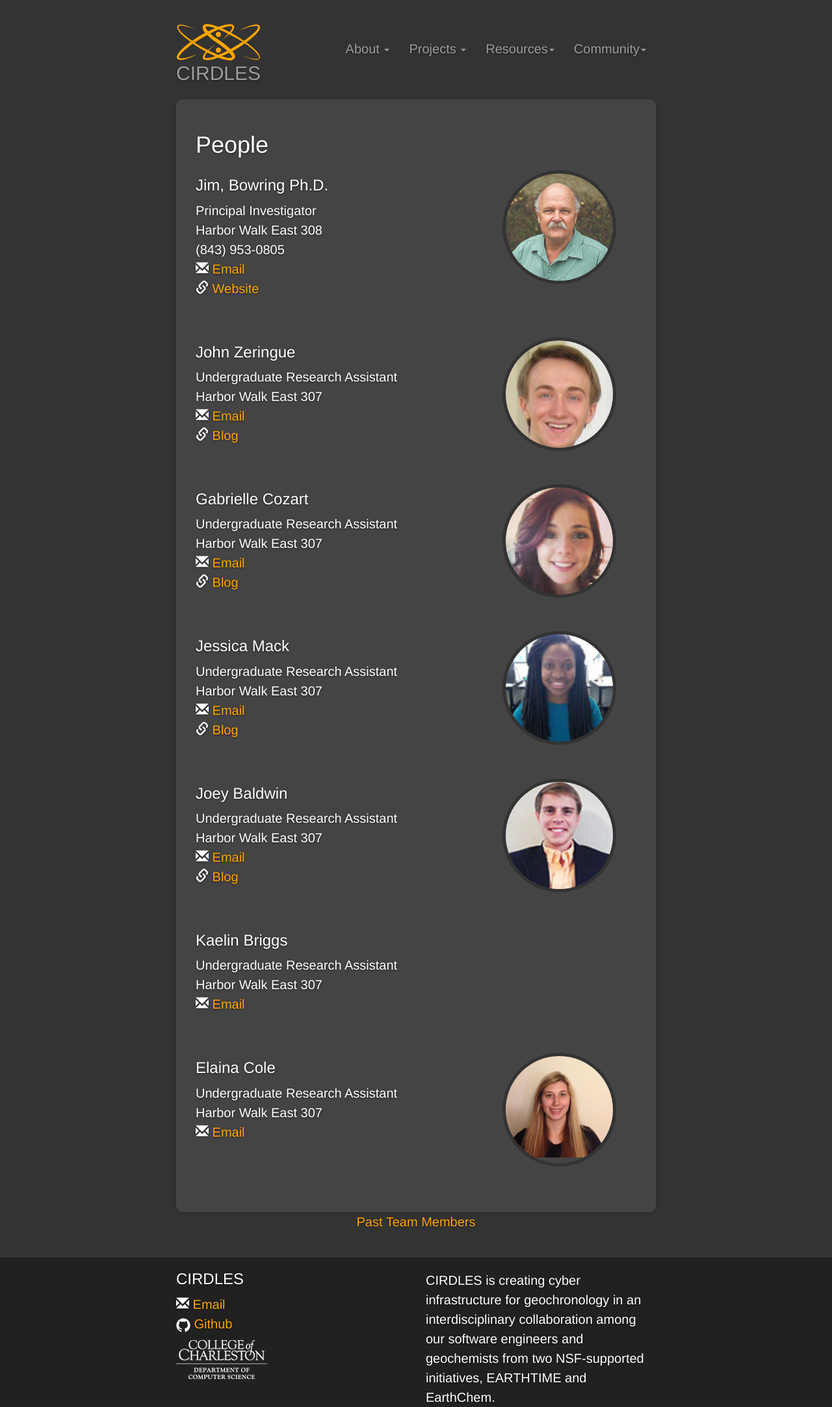
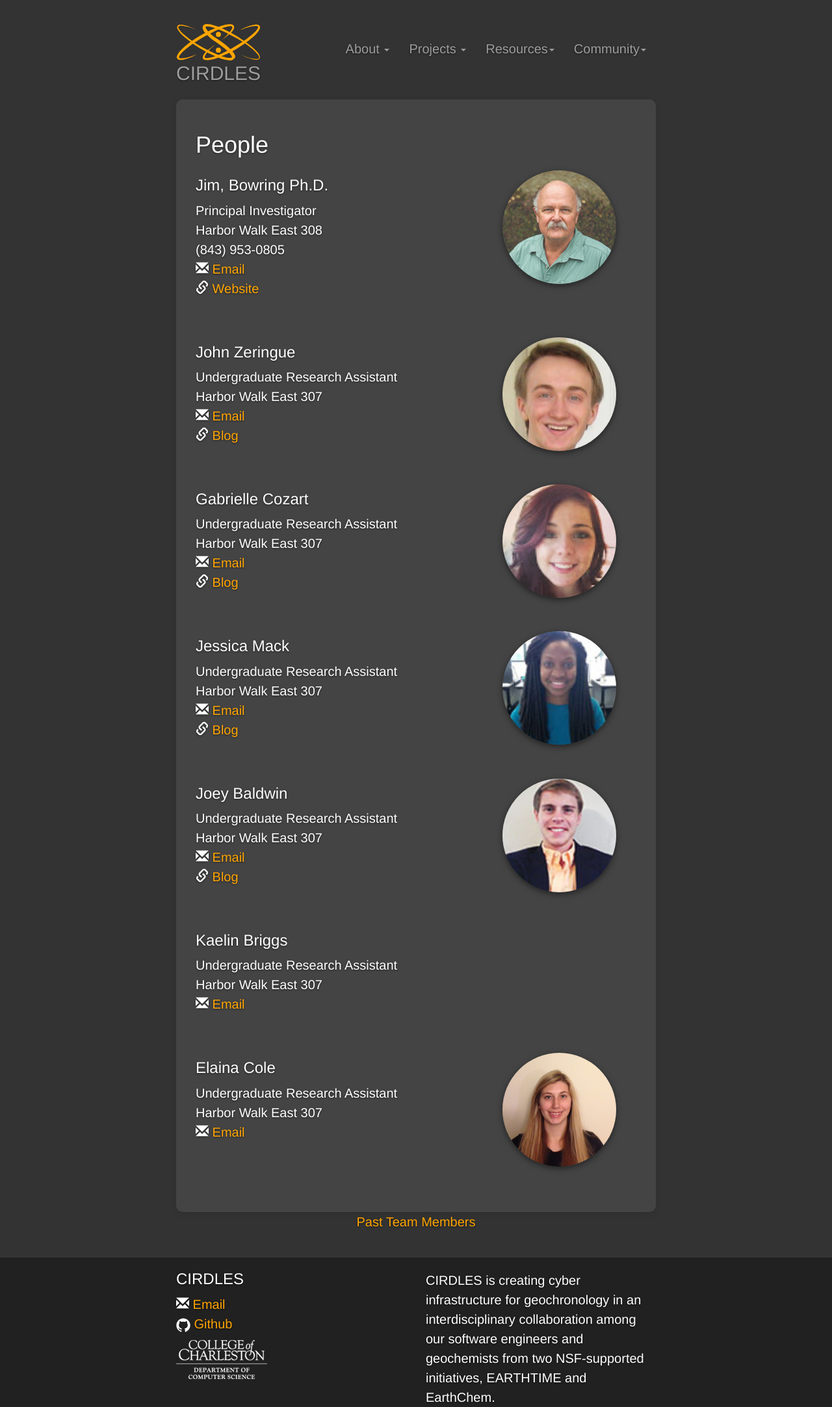
Before and after one commit to shefaliemmanuel/cirdles.github.com, a Jekyll site: the page built from people.html, in a window 1280 px wide. Shown: the whole page at 65% size. Built offline with Jekyll 4.4.1, drawn with Linux system fonts in a browser that asks for light colours.

Commit message:
Make some minor edits to the people pages

```diff
--- a/assets/css/custom.css
+++ b/assets/css/custom.css
@@ -116,7 +116,8 @@ a:hover {
 	height: 175px;
 	overflow: hidden;
 	border-radius: 50%;
-	border: 5px solid #333;
+	/*border: 5px solid #333;*/
+	box-shadow: 0 3px 10px rgba(0,0,0,0.5);
 	margin-top: 10px;
 }
 
--- a/past_people.html
+++ b/past_people.html
@@ -16,5 +16,5 @@ title: Past Team Members
   		{% endif %}
   		{% endfor %}
 	</div>
-  <a href="people.html" class="text-center col-sm-4 col-sm-offset-4">Current Team Members</a>
+  <a href="people.html" class="center-align col-sm-4 col-sm-offset-4">Current Team Members</a>
 </div>
```
Also changed, not shown: assets/images/elaina_cole.jpg.
